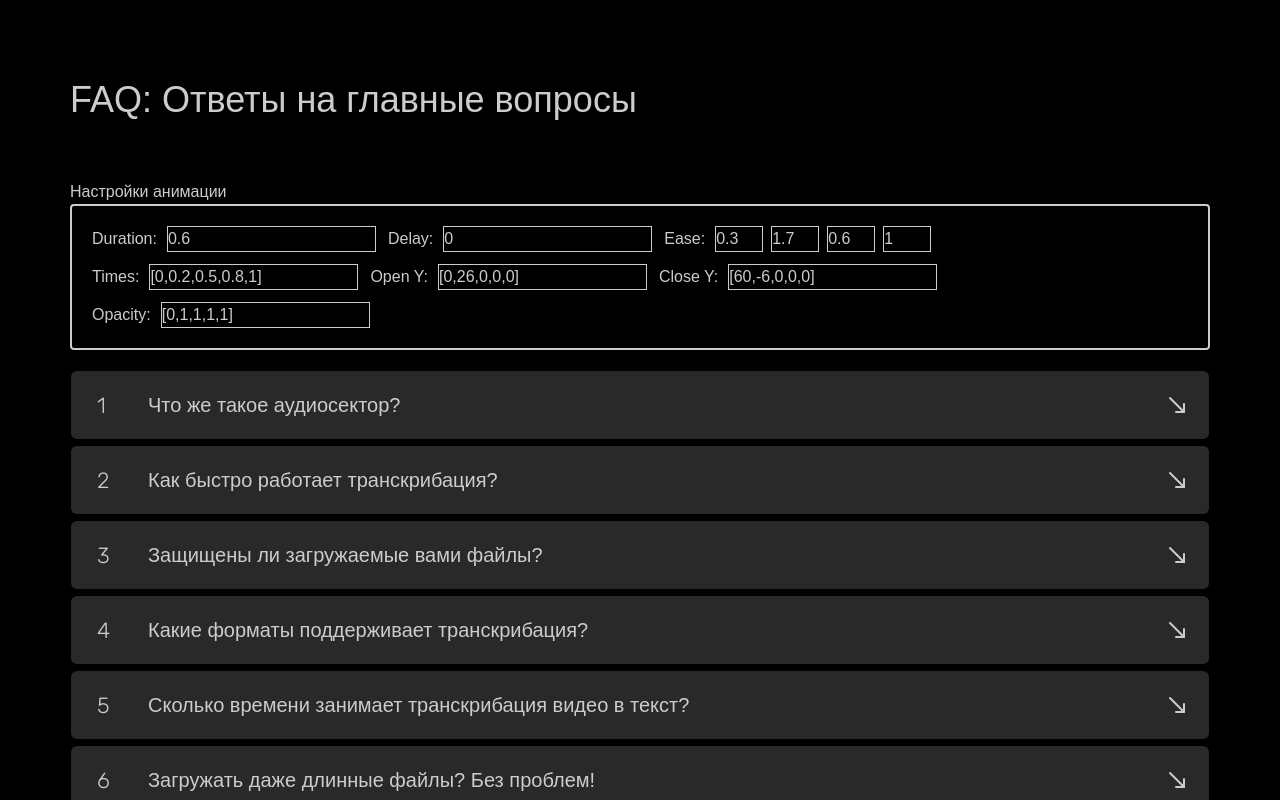
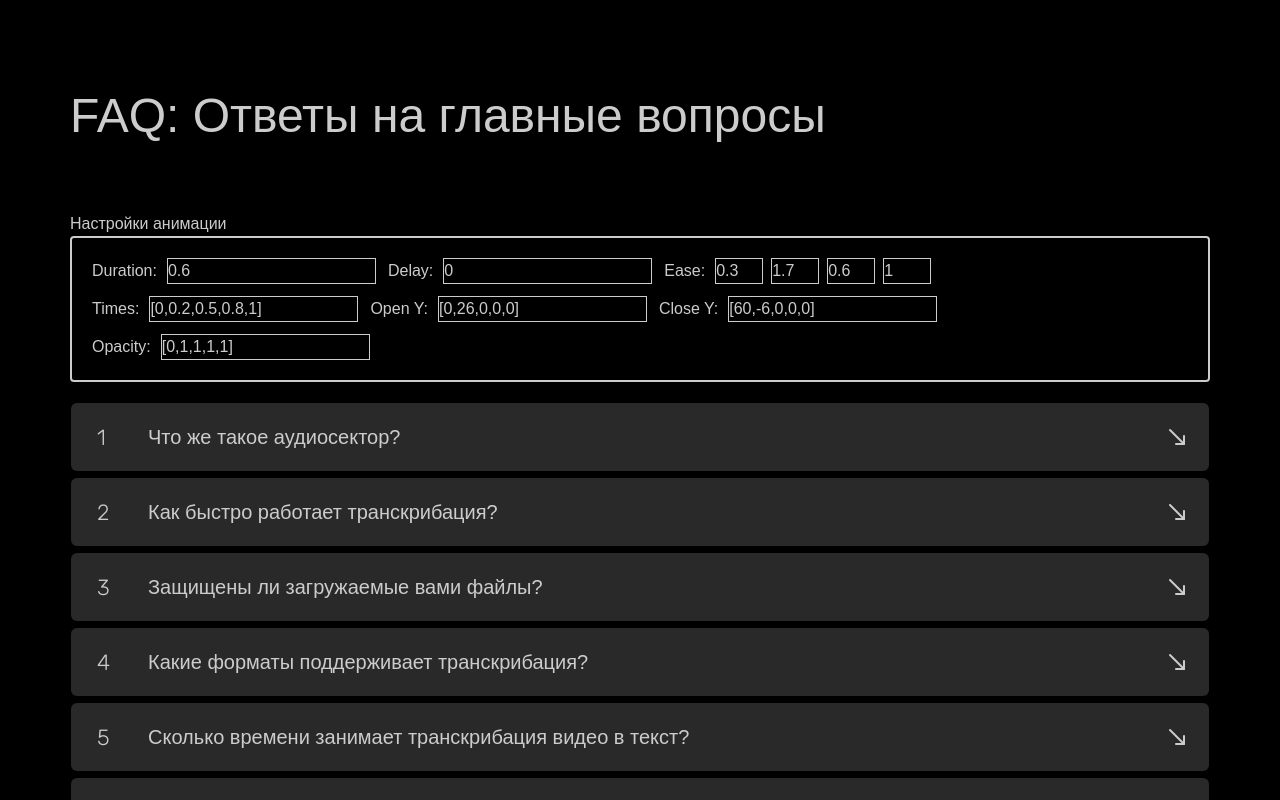
Before and after one commit to Abdujamil/faq-section, a Next.js app: page / in a window 1280 px wide. Shown: the top 800 px of the page. Built offline with nearby package versions, Linux system fonts and the light colour scheme.

Commit message:
transition changed

```diff
--- a/src/Components/FaqCard.tsx
+++ b/src/Components/FaqCard.tsx
@@ -234,7 +234,7 @@ const FaqCard: React.FC<FaqCardProps> = ({
                         // whileHover={{scale: 1.05}}
                         // whileTap={{scale: 0.95}}
                         style={{display: isOpen ? 'block' : 'none'}}
-                        className="transition-all duration-[.5s] ease-out"
+                        // className="transition-all duration-[.5s] ease-out"
                     >
                         <Image
                             src={src}
--- a/src/app/page.module.scss
+++ b/src/app/page.module.scss
@@ -325,7 +325,7 @@
 
     .motionEffect {
       font-family: "Simple-Square", sans-serif;
-      transition: transform 0.3s ease-out;
+      //transition: transform 0.3s ease-out;
 
       &:active {
         //box-shadow: inset 1px 1px 2px 0 #3d9ed6, inset -1px -1px 2px 0 #3d9ed6;
--- a/src/app/page.tsx
+++ b/src/app/page.tsx
@@ -69,7 +69,7 @@ const Home: React.FC = () => {
         <div className={`${styles.page} block`}>
             <main
                 className={`${styles.main} w-full max-w-[1160px] mx-auto pt-[80px] pr-[10px] pl-[10px] flex flex-col`}>
-                <h2 className={`${styles.title} mb-[60px] font-normal text-4xl text-[#CCCCCC]`}>FAQ: Ответы на главные
+                <h2 className={`${styles.title} mb-[60px] font-normal text-[48px] text-[#CCCCCC]`}>FAQ: Ответы на главные
                     вопросы</h2>
 
                 <div>
```
